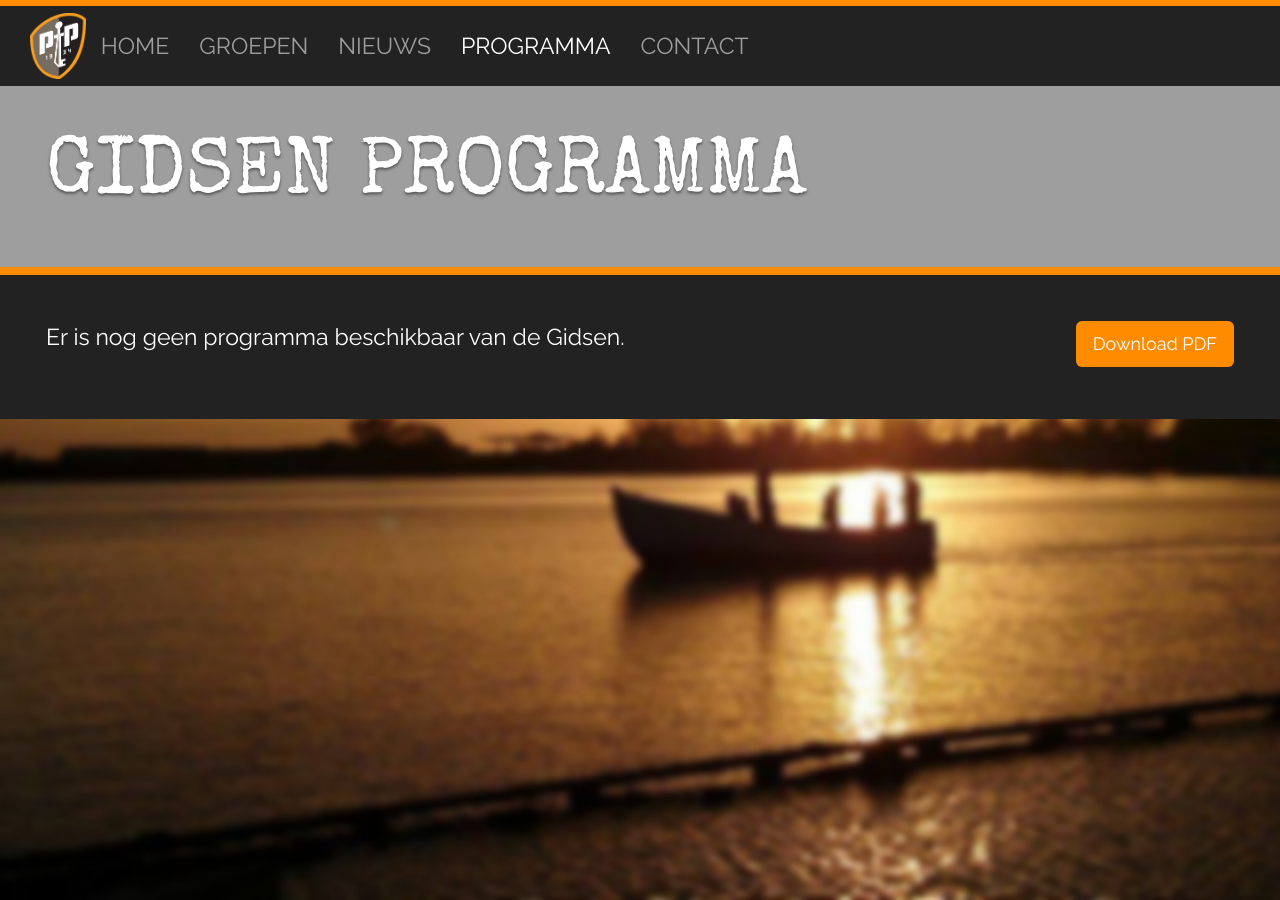
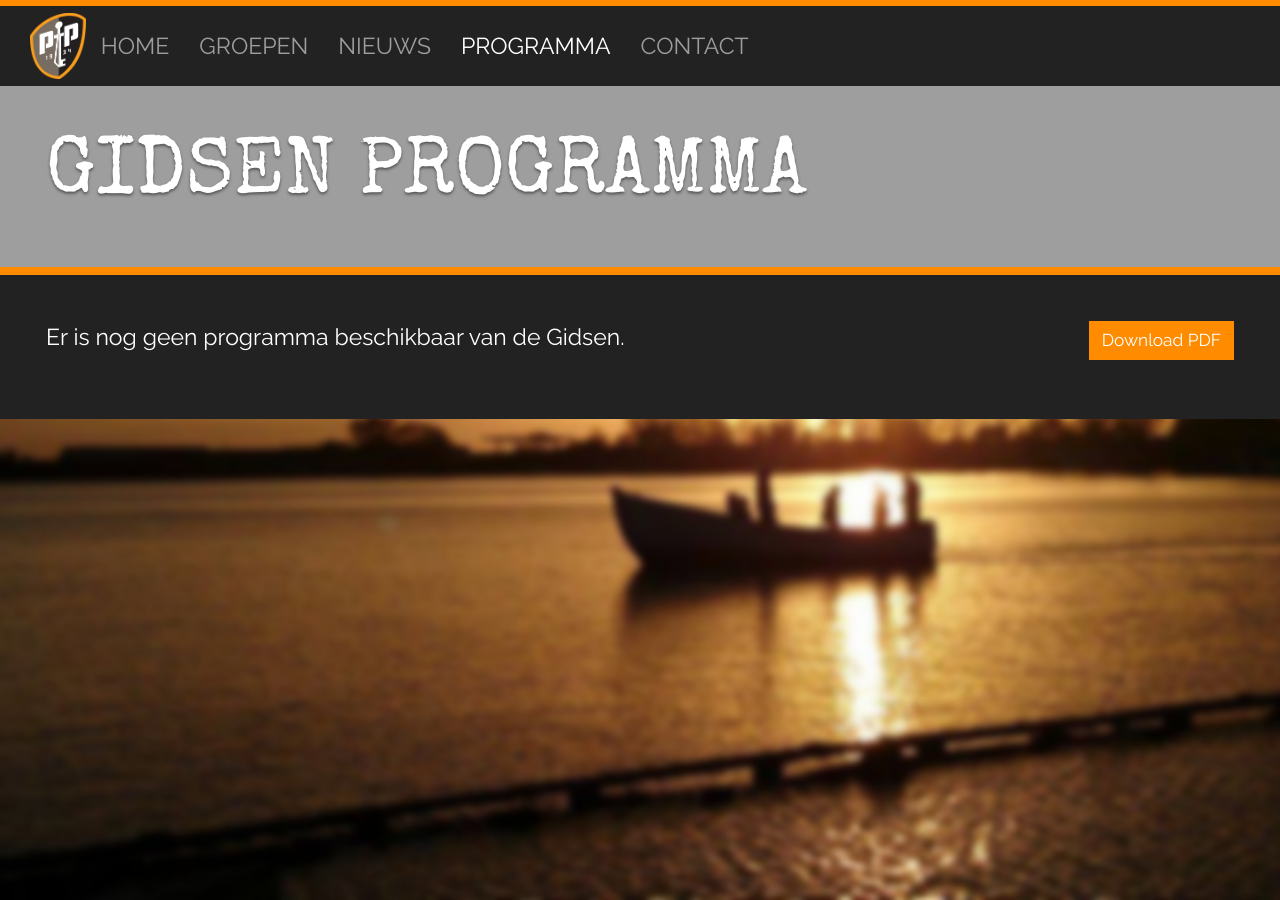
Before and after one commit to nognooitmeegemaakt/website, a Jekyll site: the page built from _agenda/gidsen.md, in a window 1280 px wide. Built offline with Jekyll 4.4.1, drawn with Linux system fonts in a browser that asks for light colours; some web fonts are replaced.

Commit message:
Tweak download button styles.

```diff
--- a/_layouts/agenda.html
+++ b/_layouts/agenda.html
@@ -15,7 +15,7 @@
         </div>
         <div class="description agenda">
           <div class="text">
-            <div class="pull-right"><a id="print-button" class="btn btn-lg btn-orange" href="#">Download PDF</a></div>
+            <div class="pull-right"><a id="print-button" class="btn btn-md btn-fb btn-orange" href="#">Download PDF</a></div>
             <div data-file="agenda/{{ page.group }}.md">
               {% capture filecontents %}{{ content }}{% endcapture %}
               {{ filecontents | markdownify }}
--- a/_sass/theme.scss
+++ b/_sass/theme.scss
@@ -44,16 +44,23 @@ body {
 }
 
 .btn-orange {
-  background-color: #ff8b00;
+  background-color: #ff8b00 !important;
+  border-color: transparent !important;
   color: #fff !important;
   &:hover {
-    background-color: #ea8000;
-    border-color: transparent;
+    background-color: #ea8000 !important;
+    border-color: transparent !important;
   }
 }
 
 .btn-speltak {
   background-color: #fff;
+}
+
+#print-button {
+  border-radius: 0;
+  margin-top: 0;
+  margin-bottom: 14px;
 }
 
 /* Navbar. */
```
